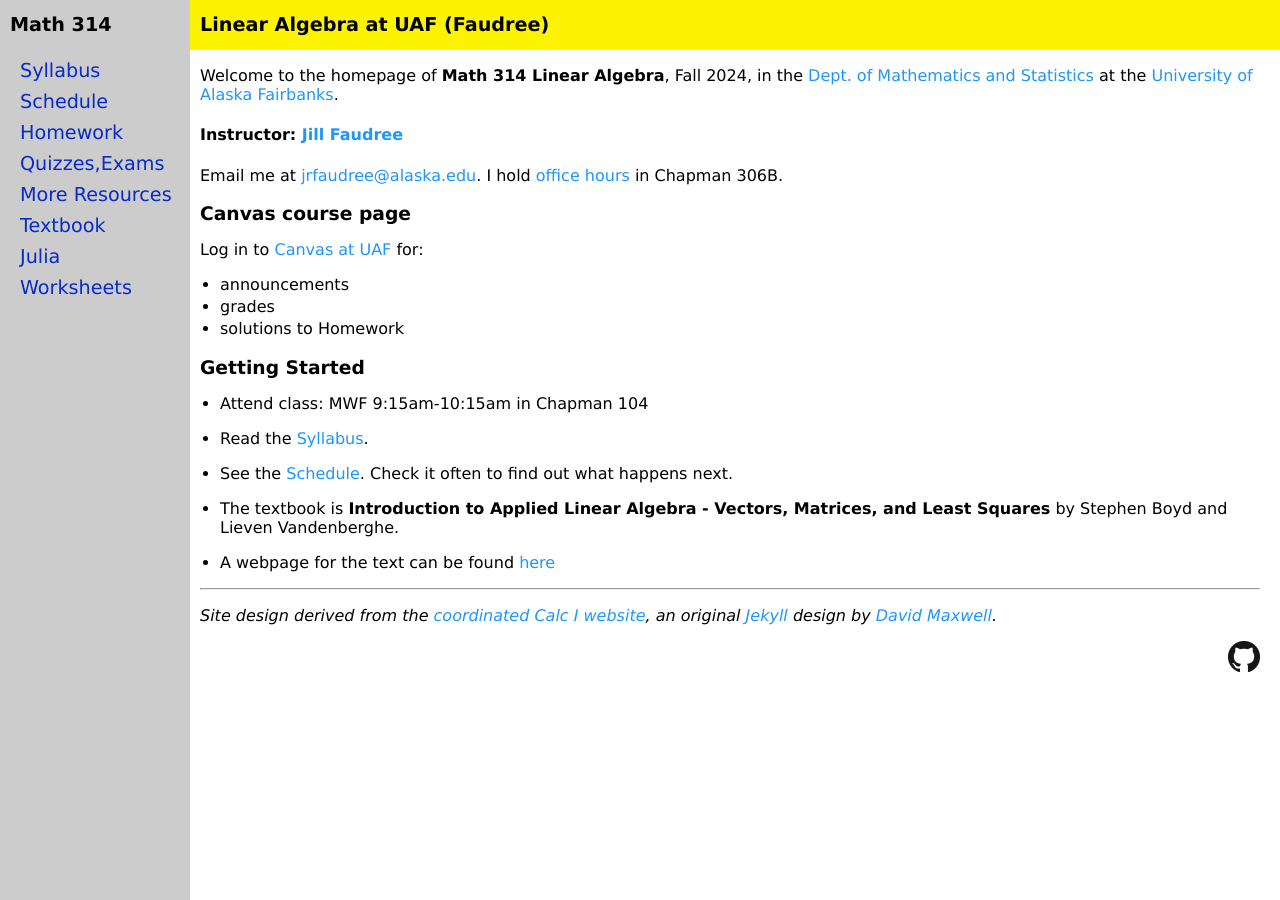
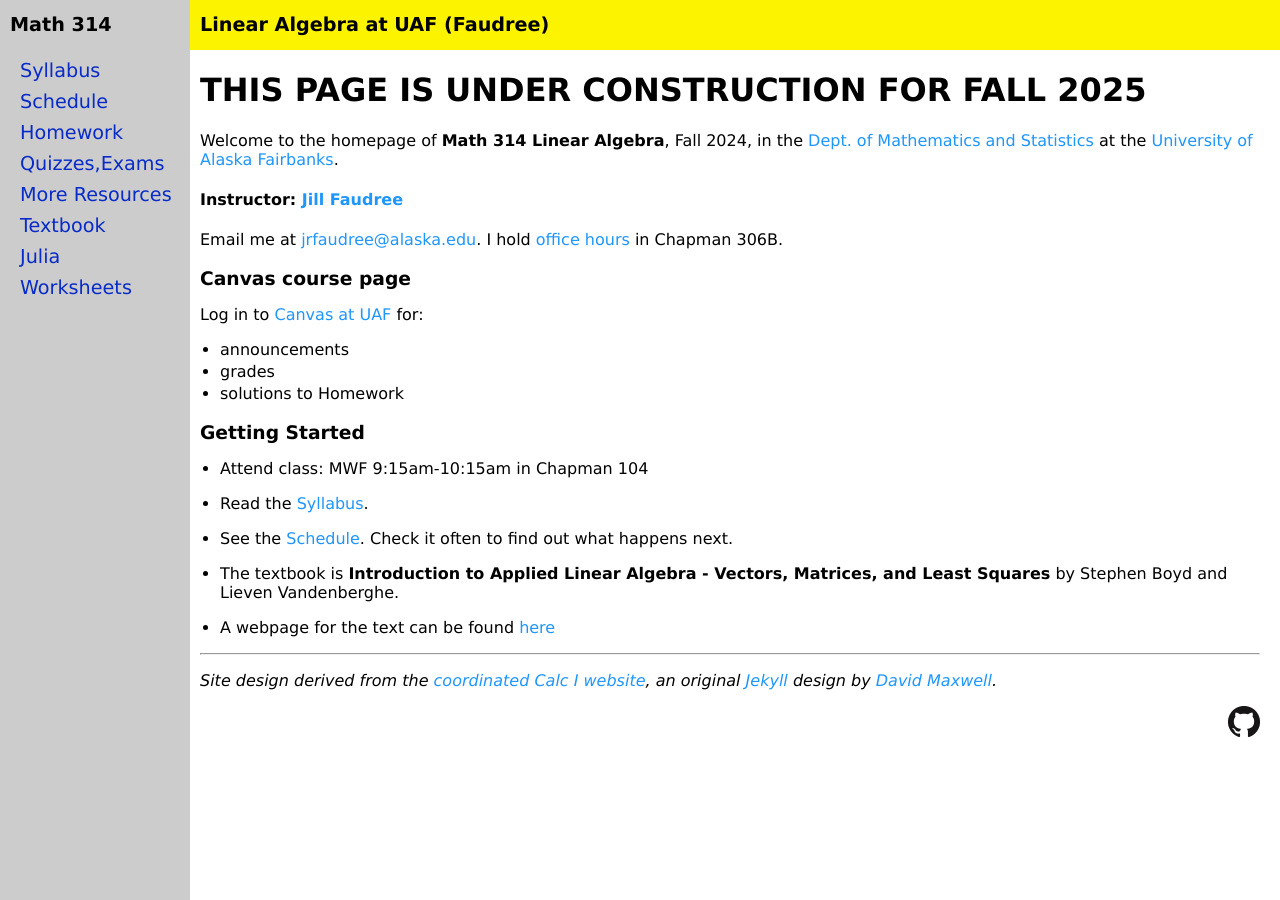
Before and after one commit to jrfaudree/LA, a Jekyll site: the page built from index.md, in a window 1280 px wide. Built offline with Jekyll 4.4.1, drawn with Linux system fonts in a browser that asks for light colours.

Commit message:
Update index.md

```diff
--- a/index.md
+++ b/index.md
@@ -2,6 +2,8 @@
 layout: course-page
 title: Faudree's Math 314 Linear Algebra
 ---
+
+# **THIS PAGE IS UNDER CONSTRUCTION FOR FALL 2025**
 
 Welcome to the homepage of **Math 314 Linear Algebra**, Fall 2024, in the [Dept. of Mathematics and Statistics](http://www.uaf.edu/dms/) at the [University of Alaska Fairbanks](http://www.uaf.edu/).
 
```
